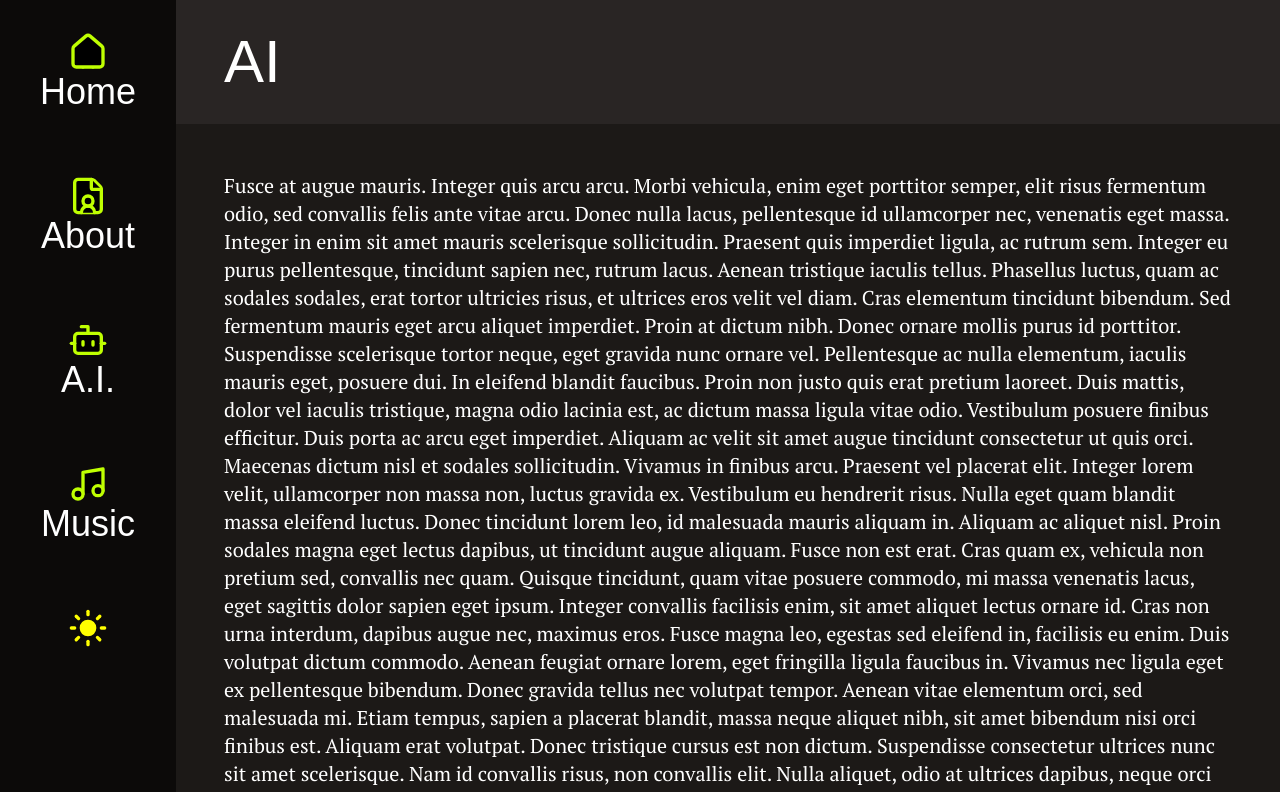
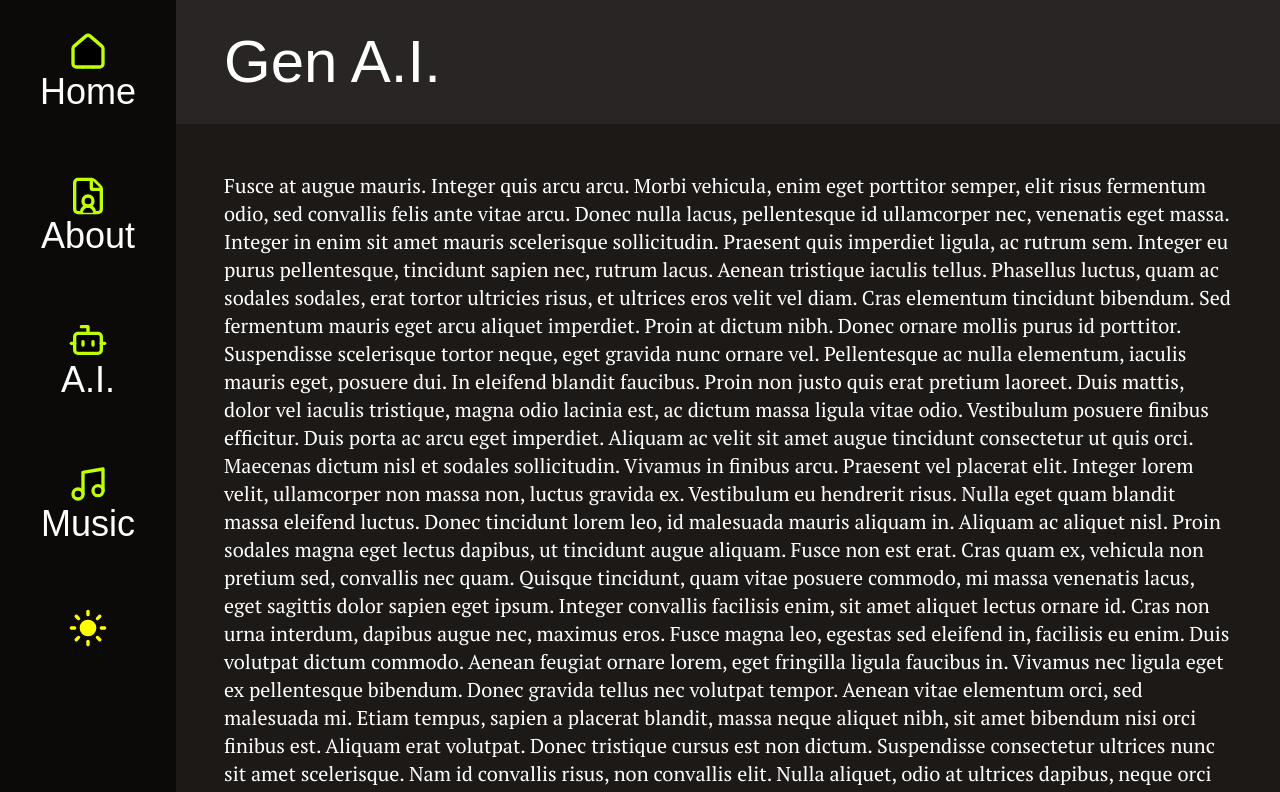
Before and after one commit to sean-xiao-zhao7/portfolio_personal_nextjs, a Next.js app: page /ai in a window 1280 px wide. Shown: the top 792 px of the page. Built offline with nearby package versions, Linux system fonts and the light colour scheme; a web font is replaced by a local one.

Commit message:
Update home page

```diff
--- a/app/ai/page.tsx
+++ b/app/ai/page.tsx
@@ -3,7 +3,7 @@ import PageMainHeader from "@/components/layouts/page/page-header"
 
 export default function AIPage() {
     return <>
-        <PageMainHeader>AI</PageMainHeader>
+        <PageMainHeader>Gen A.I.</PageMainHeader>
         <PageBody>
             Fusce at augue mauris. Integer quis arcu arcu. Morbi vehicula, enim eget porttitor semper, elit risus fermentum odio, sed convallis felis ante vitae arcu. Donec nulla lacus, pellentesque id ullamcorper nec, venenatis eget massa. Integer in enim sit amet mauris scelerisque sollicitudin. Praesent quis imperdiet ligula, ac rutrum sem. Integer eu purus pellentesque, tincidunt sapien nec, rutrum lacus. Aenean tristique iaculis tellus. Phasellus luctus, quam ac sodales sodales, erat tortor ultricies risus, et ultrices eros velit vel diam. Cras elementum tincidunt bibendum.
             Sed fermentum mauris eget arcu aliquet imperdiet. Proin at dictum nibh. Donec ornare mollis purus id porttitor. Suspendisse scelerisque tortor neque, eget gravida nunc ornare vel. Pellentesque ac nulla elementum, iaculis mauris eget, posuere dui. In eleifend blandit faucibus. Proin non justo quis erat pretium laoreet. Duis mattis, dolor vel iaculis tristique, magna odio lacinia est, ac dictum massa ligula vitae odio. Vestibulum posuere finibus efficitur. Duis porta ac arcu eget imperdiet. Aliquam ac velit sit amet augue tincidunt consectetur ut quis orci. Maecenas dictum nisl et sodales sollicitudin. Vivamus in finibus arcu. Praesent vel placerat elit.
--- a/app/cv/page.tsx
+++ b/app/cv/page.tsx
@@ -3,7 +3,7 @@ import PageMainHeader from "@/components/layouts/page/page-header";
 
 export default function CVPage() {
     return <>
-        <PageMainHeader>CV</PageMainHeader>
+        <PageMainHeader>About</PageMainHeader>
         <PageBody>
             Orci varius natoque penatibus et magnis dis parturient montes, nascetur ridiculus mus. Curabitur blandit quis mauris tincidunt iaculis. Aliquam elementum vestibulum interdum. Donec eu viverra ante, vitae pulvinar mauris. Vestibulum sed ante a felis posuere porta. Sed vel rhoncus magna. Nunc feugiat ante ut leo feugiat, nec malesuada leo accumsan. Integer eget mattis eros, et iaculis elit. Nam nibh justo, vestibulum eget nisi vel, aliquam feugiat nulla. Vestibulum vel justo risus. Praesent enim purus, venenatis efficitur fermentum eu, tempus id magna. Vivamus nec tellus ac risus posuere ornare quis id eros. Morbi vitae urna odio.
             Pellentesque justo purus, pretium sed scelerisque eget, scelerisque nec nisi. Morbi venenatis in sapien ut ultricies. Orci varius natoque penatibus et magnis dis parturient montes, nascetur ridiculus mus. Integer elit dolor, mollis et nisi eget, volutpat gravida nunc. Nam pulvinar arcu vitae dolor laoreet laoreet. Proin ultricies dignissim nisi eget efficitur. In a faucibus massa. Vestibulum ante ipsum primis in faucibus orci luctus et ultrices posuere cubilia curae; Nulla sit amet rutrum nibh. Donec arcu sapien, facilisis eget ipsum sed, vestibulum bibendum felis. Proin vel nisl tortor. Suspendisse tincidunt tincidunt enim et dignissim. Aenean accumsan malesuada congue. Suspendisse maximus ornare nisi sit amet iaculis.
--- a/app/page.tsx
+++ b/app/page.tsx
@@ -8,7 +8,7 @@ export default function Home() {
       Cyan Jean's Portfolio
     </PageLargeHeader>
     <PageLargeBody>
-      Welcome to Cyan Jean's homepage.
+      Welcome to Cyan Jean's homepage!
       <PageParagraph>
         Sed dolor felis, vulputate quis aliquam at, imperdiet non libero. Quisque ac lobortis sapien. Vivamus vel condimentum ex, at sodales mi. In placerat vel lectus in vestibulum. Mauris in feugiat est. Nullam fringilla turpis nulla, ut tempus erat egestas id. Donec luctus venenatis ultrices. Proin et ligula hendrerit, interdum nunc ac, iaculis neque. Cras in finibus quam, in posuere lorem.
         Praesent facilisis consectetur dolor, at finibus mi auctor vitae. Sed eleifend varius tellus, porta aliquet tortor venenatis nec. Nam sit amet semper nulla, eget ornare ex. Class aptent taciti sociosqu ad litora torquent per conubia nostra, per inceptos himenaeos. Ut aliquet nibh in erat aliquam luctus. Class aptent taciti sociosqu ad litora torquent per conubia nostra, per inceptos himenaeos. Vestibulum dapibus sapien sapien, in fermentum magna volutpat non. Aenean lacinia nunc non tellus venenatis porttitor. Nulla eleifend mattis quam, nec vestibulum orci efficitur at. Nullam eget justo eget orci faucibus vehicula quis vel massa. Pellentesque in felis porttitor, blandit mauris eu, cursus leo. Donec ultricies gravida arcu ut vehicula. Morbi porttitor urna vitae sollicitudin bibendum. Quisque vulputate ligula est, non pellentesque metus commodo quis. Praesent nec dui vel elit volutpat ultricies eu vel est. Vestibulum et placerat nisl, sed mollis leo.
```
